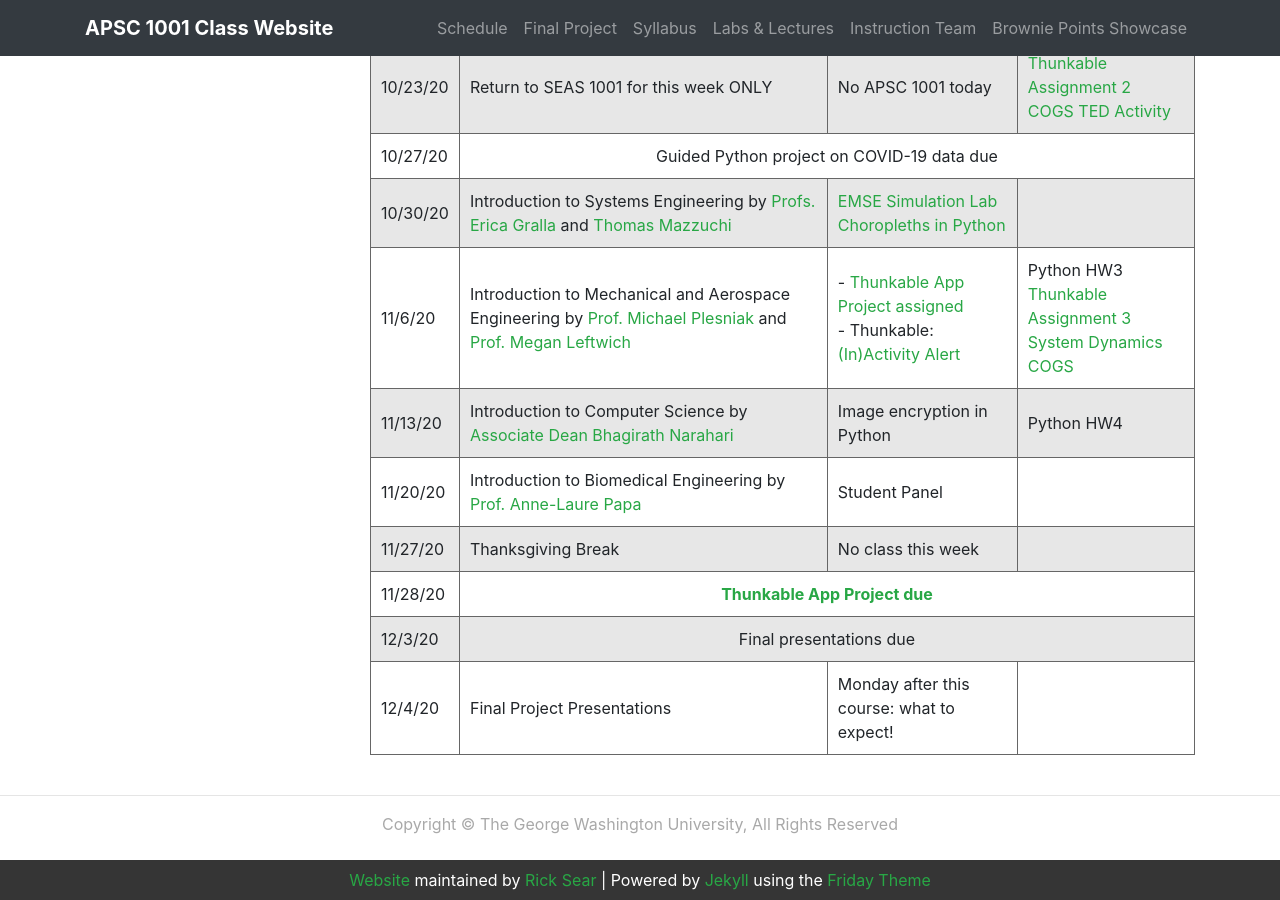
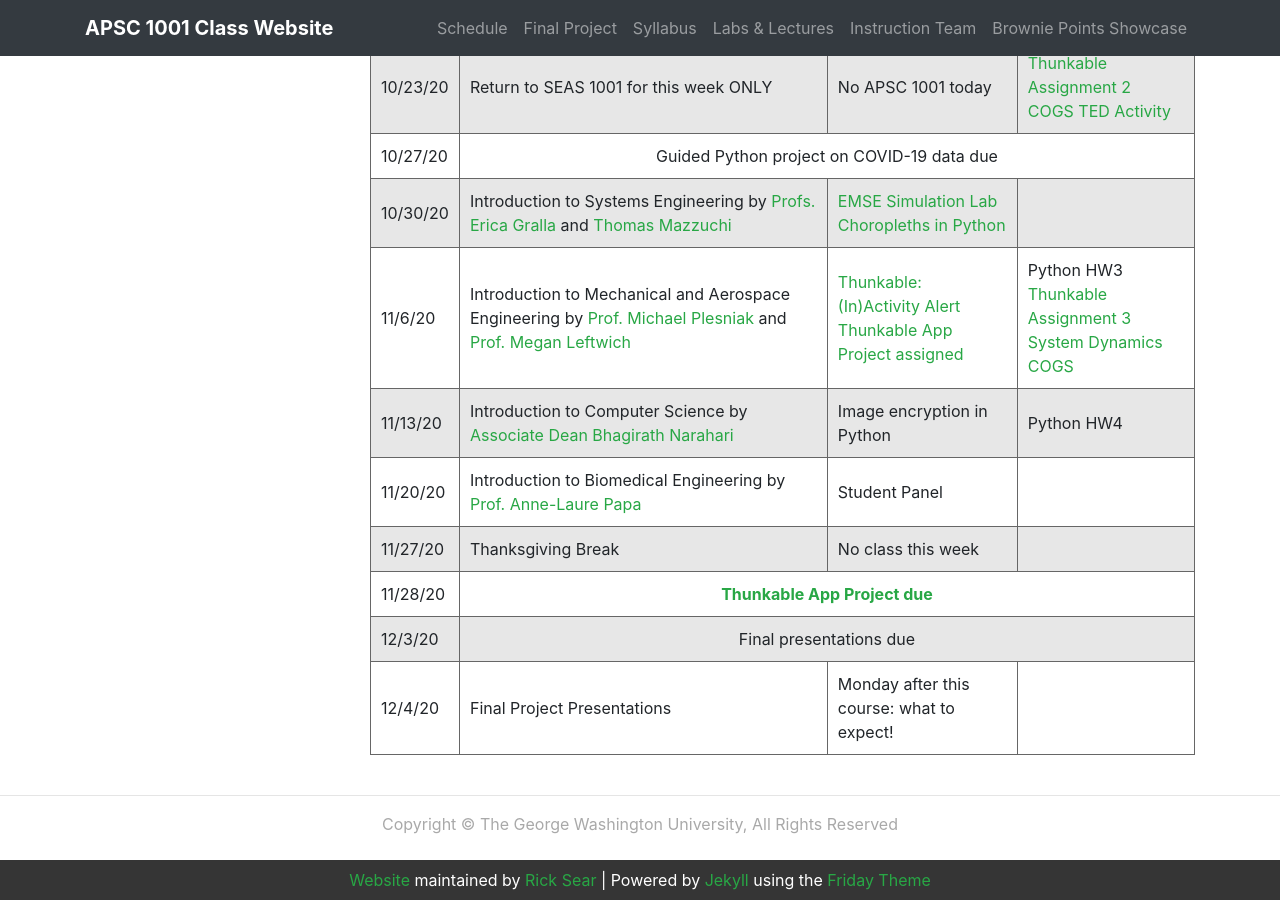
Before and after one commit to GWU-APSC1001/gwu-apsc1001.github.io, a Jekyll site: the page built from _pages/schedule.md, in a window 1280 px wide and 900 px high, scrolled down 703 px. Built offline with Jekyll 4.4.1, drawn with Linux system fonts in a browser that asks for light colours.

Commit message:
Rearrange elements in 11/6 cell

```diff
--- a/_pages/schedule.md
+++ b/_pages/schedule.md
@@ -64,7 +64,7 @@ title: Course Schedule
     <tr>
       <td style="text-align: left">11/6/20</td>
       <td style="text-align: left">Introduction to Mechanical and Aerospace Engineering by <a href="https://www.seas.gwu.edu/michael-w-plesniak" target="_blank">Prof. Michael Plesniak</a> and <a href="https://leftwichlab.seas.gwu.edu/" target="_blank">Prof. Megan Leftwich</a></td>
-      <td style="text-align: left">- <a href="assignments/thunkable-final.html">Thunkable App Project assigned</a><br>- Thunkable: <a href="labs/week5-thunkable.html">(In)Activity Alert</a></td>
+      <td style="text-align: left"><a href="labs/week5-thunkable.html">Thunkable: (In)Activity Alert</a><br><a href="assignments/thunkable-final.html">Thunkable App Project assigned</a></td>
       <td>Python HW3<br><a href="assignments/thunkable-assignment3.html">Thunkable Assignment 3</a><br><a href="https://docs.google.com/forms/d/e/1FAIpQLScGJIKbpaAfe8nFVy6VNMHMqUghd0vKIZ6uMbcFrYxp_FhJdA/viewform?usp=sf_link" target="_blank">System Dynamics COGS</a></td>
     </tr>
     <tr>
```
